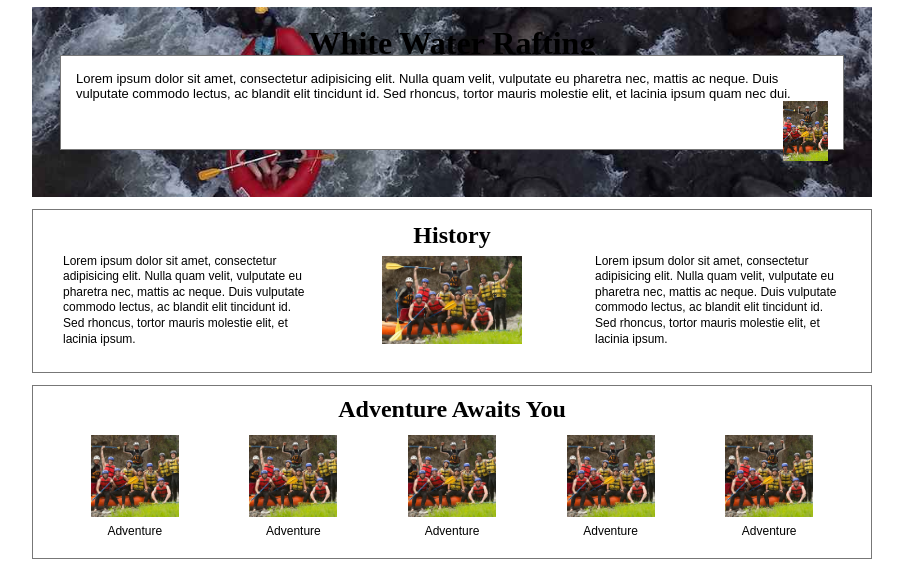
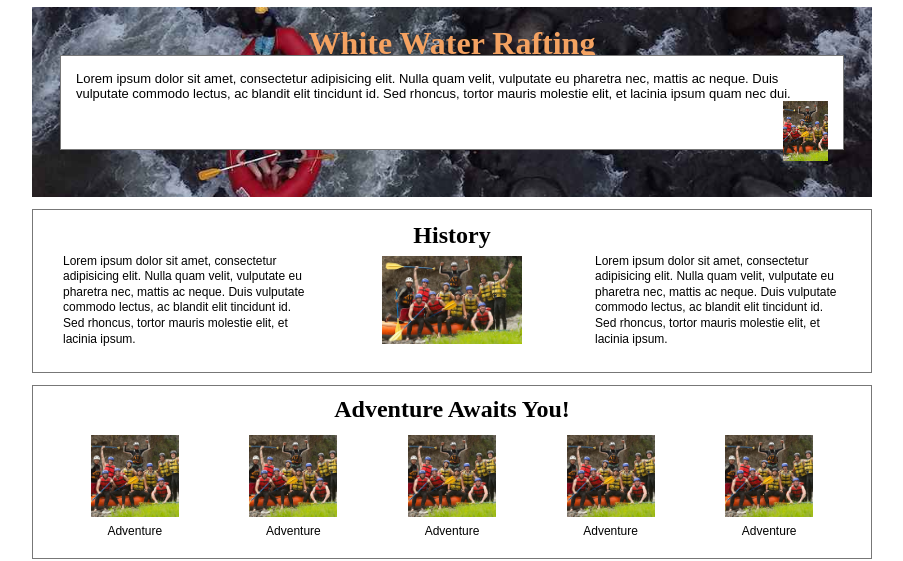
Before and after one commit to kingsDeCODDER/wdd130, a plain HTML site: page wwr/about.html in a window 1280 px wide. Shown: the part 115-676 px from the top of the page, without its empty margins (188-1091 px from the left). Drawn offline with Linux system fonts and the light colour scheme.

Commit message:
made some changes

```diff
--- a/wwr/about.html
+++ b/wwr/about.html
@@ -60,7 +60,6 @@
 
 
     <section class="history">
-
       <h2>History</h2>
 
       <div class="history-content">
@@ -80,15 +79,12 @@
           Duis vulputate commodo lectus, ac blandit elit tincidunt id.
           Sed rhoncus, tortor mauris molestie elit, et lacinia ipsum.
         </p>
-
       </div>
-
     </section>
 
 
     <section class="adventure">
-
-      <h2>Adventure Awaits You</h2>
+      <h2>Adventure Awaits You!</h2>
 
       <div class="adventure-gallery">
 
@@ -116,9 +112,7 @@
           <img src="images/happyclients2.jpg" alt="White Water Rafting adventure" />
           <figcaption>Adventure</figcaption>
         </figure>
-
       </div>
-
     </section>
 
   </main>
--- a/wwr/styles/rafting.css
+++ b/wwr/styles/rafting.css
@@ -92,17 +92,12 @@ h2 {
 
 .hero h1 {
     position: absolute;
-
     top: 10px;
     left: 0;
-
     width: 100%;
-
     text-align: center;
-
     padding: 8px;
-
-    color: black;
+    color: var(--secondary-color);
     background-color: transparent;
 }
 
```
